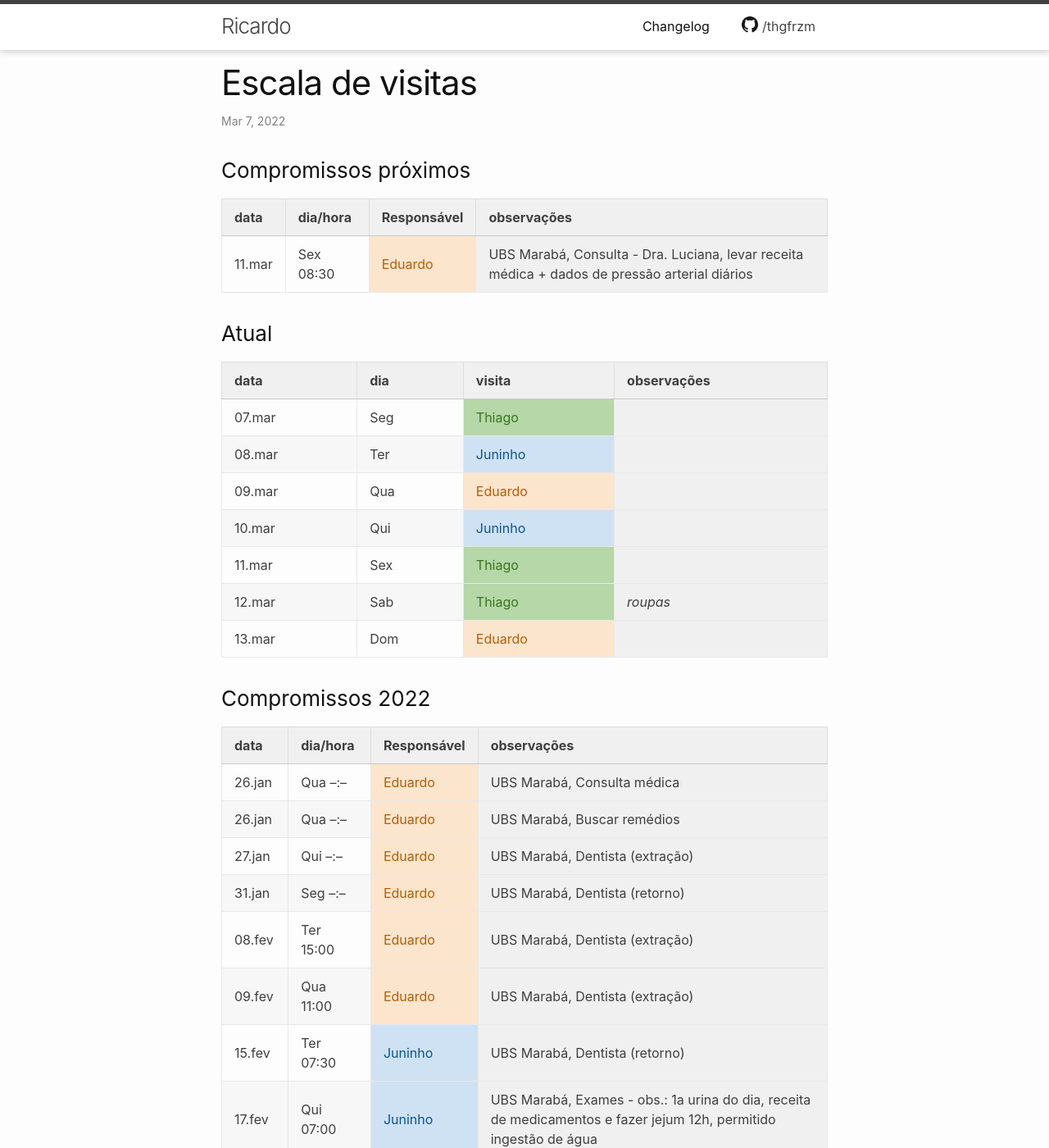
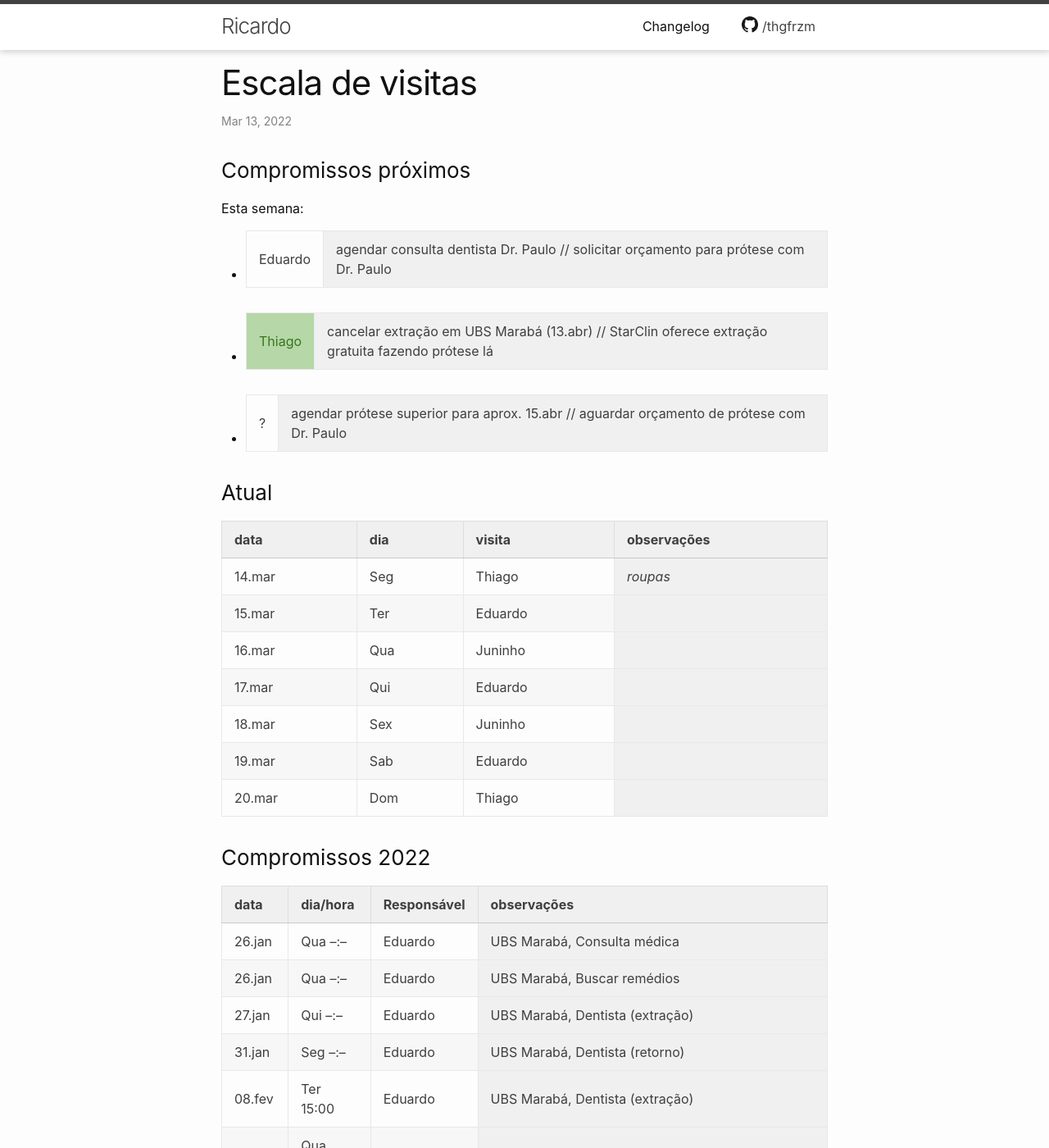
Before and after one commit to thgfrzm/ricardo, a Jekyll site: the page built from _posts/2018-12-13-escala-visitas.markdown, in a window 1280 px wide and 1400 px high. Shown: the whole window at 82% size. Built offline with Jekyll 4.4.1, drawn with Linux system fonts in a browser that asks for light colours; some of the changed text lies outside the part shown.

Commit message:
Update 2018-12-13-escala-visitas.markdown

```diff
--- a/_posts/2018-12-13-escala-visitas.markdown
+++ b/_posts/2018-12-13-escala-visitas.markdown
@@ -1,7 +1,7 @@
 ---
 layout: post
 title:  "Escala de visitas"
-date:   2022-03-07 00:00:00 -0300
+date:   2022-03-13 00:00:00 -0300
 categories: agenda
 ---
 <!--
@@ -12,41 +12,45 @@ categories: agenda
 
 ### Compromissos próximos
 
-| data   | dia/hora  | Responsável | observações                                                                                   |
-| ------ | --------- | ----------- | --------------------------------------------------------------------------------------------- |
-| 11.mar | Sex 08:30 | Eduardo     | UBS Marabá, Consulta - Dra. Luciana, levar receita médica + dados de pressão arterial diários |
+Esta semana:
+- Eduardo| agendar consulta dentista Dr. Paulo         // solicitar orçamento para prótese com Dr. Paulo
+- Thiago | cancelar extração em UBS Marabá (13.abr)    // StarClin oferece extração gratuita fazendo prótese lá
+- ? | agendar prótese superior para aprox. 15.abr      // aguardar orçamento de prótese com Dr. Paulo
 
 
 ### Atual
 
 | data   | dia | visita  | observações |
 | ------ | --- | ------- | ----------- |
-| 07.mar | Seg | Thiago  |             |
-| 08.mar | Ter | Juninho |             |
-| 09.mar | Qua | Eduardo |             |
-| 10.mar | Qui | Juninho |             |
-| 11.mar | Sex | Thiago  |             |
-| 12.mar | Sab | Thiago  | _roupas_    |
-| 13.mar | Dom | Eduardo |             |
+| 14.mar | Seg | Thiago  | _roupas_    |
+| 15.mar | Ter | Eduardo |             |
+| 16.mar | Qua | Juninho |             |
+| 17.mar | Qui | Eduardo |             |
+| 18.mar | Sex | Juninho |             |
+| 19.mar | Sab | Eduardo |             |
+| 20.mar | Dom | Thiago  |             |
 
 
 ### Compromissos 2022
 
-| data   | dia/hora  | Responsável | observações                                                                                                       |
-| ------ | --------- | ----------- | ----------------------------------------------------------------------------------------------------------------- |
-| 26.jan | Qua --:-- | Eduardo     | UBS Marabá, Consulta médica                                                                                       |
-| 26.jan | Qua --:-- | Eduardo     | UBS Marabá, Buscar remédios                                                                                       |
-| 27.jan | Qui --:-- | Eduardo     | UBS Marabá, Dentista (extração)                                                                                   |
-| 31.jan | Seg --:-- | Eduardo     | UBS Marabá, Dentista (retorno)                                                                                    |
-| 08.fev | Ter 15:00 | Eduardo     | UBS Marabá, Dentista (extração)                                                                                   |
-| 09.fev | Qua 11:00 | Eduardo     | UBS Marabá, Dentista (extração)                                                                                   |
-| 15.fev | Ter 07:30 | Juninho     | UBS Marabá, Dentista (retorno)                                                                                    |
-| 17.fev | Qui 07:00 | Juninho     | UBS Marabá, Exames - obs.: 1a urina do dia, receita de medicamentos e fazer jejum 12h, permitido ingestão de água |
-| 17.fev | Qui 09:30 | Juninho     | Cal - Dentista (prótese)                                                                                          |
-| 24.fev | Qui --:-- | Eduardo     | Orçamentos - Dentista (prótese)                                                                                   |
-| 01.mar | Ter --:-- | Thiago      | UBS Marabá, Buscar remédios                                                                                       |
-| 11.mar | Sex 08:30 | Eduardo     | UBS Marabá, Consulta - Dra. Luciana, levar receita médica + dados de pressão arterial diários                     |
-| 13.abr | Qua 14:00 | ?           | UBS Marabá, Dentista (extração)                                                                                   |
+| data   | dia/hora  | Responsável | observações                                                                                                        |
+| ------ | --------- | ----------- | ------------------------------------------------------------------------------------------------------------------ |
+| 26.jan | Qua --:-- | Eduardo     | UBS Marabá, Consulta médica                                                                                        |
+| 26.jan | Qua --:-- | Eduardo     | UBS Marabá, Buscar remédios                                                                                        |
+| 27.jan | Qui --:-- | Eduardo     | UBS Marabá, Dentista (extração)                                                                                    |
+| 31.jan | Seg --:-- | Eduardo     | UBS Marabá, Dentista (retorno)                                                                                     |
+| 08.fev | Ter 15:00 | Eduardo     | UBS Marabá, Dentista (extração)                                                                                    |
+| 09.fev | Qua 11:00 | Eduardo     | UBS Marabá, Dentista (extração)                                                                                    |
+| 15.fev | Ter 07:30 | Juninho     | UBS Marabá, Dentista (retorno)                                                                                     |
+| 17.fev | Qui 07:00 | Juninho     | UBS Marabá, Exames - obs.: 1a urina do dia, receita de medicamentos e fazer jejum 12h, permitido ingestão de água  |
+| 17.fev | Qui 09:30 | Juninho     | Cal - Dentista (prótese)                                                                                           |
+| 24.fev | Qui --:-- | Eduardo     | Orçamentos - Dentista (prótese)                                                                                    |
+| 01.mar | Ter --:-- | Thiago      | UBS Marabá, Buscar remédios                                                                                        |
+| 11.mar | Sex 08:30 | Eduardo     | UBS Marabá, Consulta - Dra. Luciana, levar receita médica + dados de pressão arterial diários                      |
+| 13.abr | Qua 14:00 | Thiago      | (CANCELAR)  UBS Marabá, Dentista (extração)                                                                        |
+| 27.abr | Qua 09:15 | ?           | UBS Marabá, Nutricionista                                                                                          |
+| 31.out | ??? ??:?? | ?           | UBS Marabá, agendar consulta médica para SET (em março exames tiveram bons resultados, pressão arterial aceitável) |
+
 
 
 ---
@@ -1224,3 +1228,10 @@ categories: agenda
 | 04.mar    | Sex | Juninho     |                                                     |
 | 05.mar    | Sab | Eduardo     | _roupas_                                            |
 | 06.mar    | Dom | Thiago      |                                                     |
+| 07.mar    | Seg | Thiago      |                                                     |
+| 08.mar    | Ter | Juninho     |                                                     |
+| 09.mar    | Qua | Juninho     |                                                     |
+| 10.mar    | Qui | Juninho     |                                                     |
+| 11.mar    | Sex | Thiago      |                                                     |
+| 12.mar    | Sab | Thiago      |                                                     |
+| 13.mar    | Dom | Eduardo     |                                                     |
```
